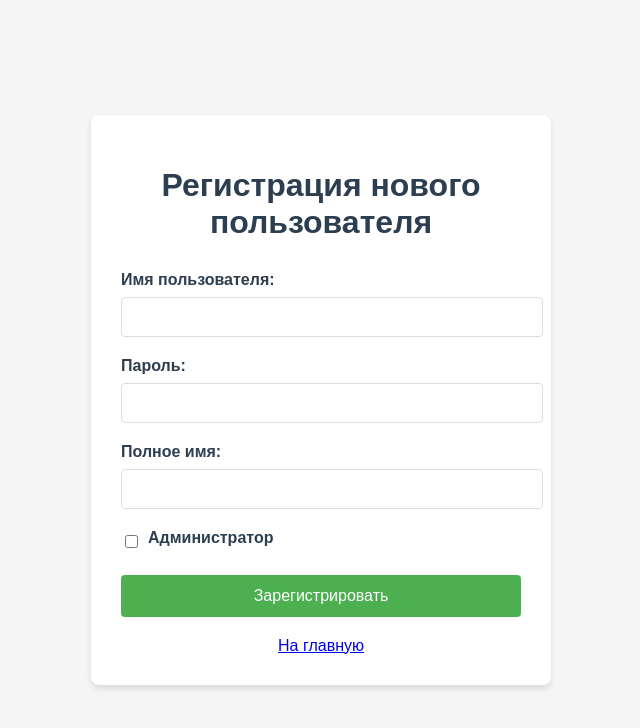
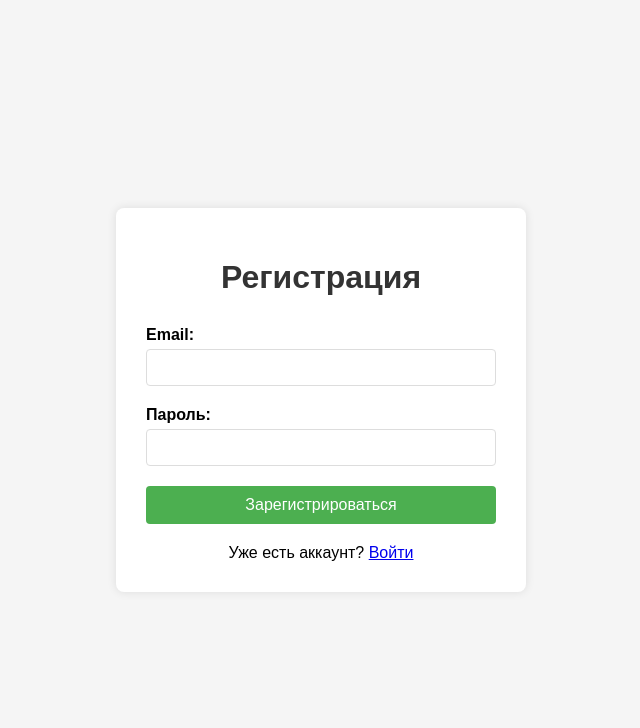
Before and after one commit to RinaHep/githttps---github.com-RinaHep-git, a Flask app: template templates/register.html in a window 1280 px wide. Shown: the top 728 px of the page, without its empty margins (319-959 px from the left). Run offline with Flask 3, Linux system fonts and the light colour scheme; the template is opened without the code that fills it, so the values that code supplies are empty; some libraries are stand-ins or nearby versions.

Commit message:
Добавление регитсрация (коммит 21)

```diff
--- a/app.py
+++ b/app.py
@@ -6,12 +6,15 @@ from docx import Document
 from io import BytesIO
 
 app = Flask(__name__)
-app.secret_key = 'your-secret-key-123'  # Замените на надежный секретный ключ в продакшене
+app.secret_key = 'your-secret-key-123'  # Секретный ключ
 
 # Конфигурация пользователя (email: password)
 USER_CREDENTIALS = {
     'user@example.com': '123456'
 }
+
+# Для хранения зарегистрированных пользователей
+REGISTERED_USERS = {}
 
 def login_required(f):
     @wraps(f)
@@ -22,13 +25,36 @@ def login_required(f):
         return f(*args, **kwargs)
     return decorated_function
 
+@app.route('/register', methods=['GET', 'POST'])
+def register():
+    if request.method == 'POST':
+        email = request.form.get('email')
+        password = request.form.get('password')
+
+        if not email or not password:
+            flash('Email и пароль обязательны для заполнения', 'danger')
+            return redirect(url_for('register'))
+
+        if email in USER_CREDENTIALS or email in REGISTERED_USERS:
+            flash('Пользователь с таким email уже существует', 'danger')
+            return redirect(url_for('register'))
+
+        # Регистрируем нового пользователя
+        REGISTERED_USERS[email] = password
+        flash('Регистрация прошла успешно! Теперь вы можете войти.', 'success')
+        return redirect(url_for('login'))
+
+    return render_template('register.html')
+
 @app.route('/login', methods=['GET', 'POST'])
 def login():
     if request.method == 'POST':
         email = request.form.get('email')
         password = request.form.get('password')
 
-        if email in USER_CREDENTIALS and USER_CREDENTIALS[email] == password:
+        # Проверяем как в основных учетных данных, так и в зарегистрированных
+        if (email in USER_CREDENTIALS and USER_CREDENTIALS[email] == password) or \
+           (email in REGISTERED_USERS and REGISTERED_USERS[email] == password):
             session['logged_in'] = True
             session['email'] = email
             flash('Вы успешно вошли в систему', 'success')
@@ -57,6 +83,7 @@ def get_db_connection():
 @app.route('/', methods=['GET', 'POST'])
 @login_required
 def index():
+    # Получение данных из БД для фильтров
     conn = get_db_connection()
     cur = conn.cursor()
 
@@ -77,6 +104,7 @@ def index():
     show_details = False
     teacher_name = group_name = semester_name = discipline_name = ''
 
+    # Обработка фильтров и формирование отчетов
     if request.method == 'POST':
         selected_teacher = request.form.get('teacher_id', '')
         selected_group = request.form.get('group_id', '')
--- a/templates/register.html
+++ b/templates/register.html
@@ -2,7 +2,7 @@
 <html lang="ru">
 <head>
     <meta charset="UTF-8">
-    <title>Регистрация нового пользователя</title>
+    <title>Регистрация</title>
     <style>
         body {
             font-family: Arial, sans-serif;
@@ -13,129 +13,93 @@
             height: 100vh;
             margin: 0;
         }
-
-        .register-container {
-            background-color: white;
+        .register-box {
+            background: white;
             padding: 30px;
             border-radius: 8px;
-            box-shadow: 0 4px 6px rgba(0, 0, 0, 0.1);
-            width: 100%;
-            max-width: 400px;
+            box-shadow: 0 0 10px rgba(0,0,0,0.1);
+            width: 350px;
         }
-
         h1 {
             text-align: center;
-            color: #2c3e50;
+            color: #333;
             margin-bottom: 30px;
         }
-
         .form-group {
             margin-bottom: 20px;
         }
-
         label {
             display: block;
-            margin-bottom: 8px;
+            margin-bottom: 5px;
             font-weight: bold;
-            color: #2c3e50;
         }
-
-        input {
+        input[type="email"],
+        input[type="password"] {
             width: 100%;
             padding: 10px;
             border: 1px solid #ddd;
             border-radius: 4px;
-            font-size: 16px;
+            box-sizing: border-box;
         }
-
         button {
             width: 100%;
-            padding: 12px;
+            padding: 10px;
             background-color: #4CAF50;
             color: white;
             border: none;
             border-radius: 4px;
+            cursor: pointer;
             font-size: 16px;
-            cursor: pointer;
-            transition: background-color 0.3s;
         }
-
         button:hover {
             background-color: #45a049;
         }
-
-        .flash-messages {
-            margin-bottom: 20px;
-        }
-
         .flash-message {
             padding: 10px;
-            margin-bottom: 10px;
+            margin-bottom: 20px;
             border-radius: 4px;
+            text-align: center;
         }
-
         .flash-success {
-            background-color: #d4edda;
-            color: #155724;
+            background-color: #dff0d8;
+            color: #3c763d;
         }
-
         .flash-danger {
-            background-color: #f8d7da;
-            color: #721c24;
+            background-color: #f2dede;
+            color: #a94442;
         }
-
-        .admin-checkbox {
-            display: flex;
-            align-items: center;
-            margin-bottom: 20px;
-        }
-
-        .admin-checkbox input {
-            width: auto;
-            margin-right: 10px;
+        .login-link {
+            text-align: center;
+            margin-top: 20px;
         }
     </style>
 </head>
 <body>
-    <div class="register-container">
-        <h1>Регистрация нового пользователя</h1>
+    <div class="register-box">
+        <h1>Регистрация</h1>
 
-        <div class="flash-messages">
-            {% with messages = get_flashed_messages(with_categories=true) %}
-                {% if messages %}
-                    {% for category, message in messages %}
-                        <div class="flash-message flash-{{ category }}">{{ message }}</div>
-                    {% endfor %}
-                {% endif %}
-            {% endwith %}
-        </div>
+        {% with messages = get_flashed_messages(with_categories=true) %}
+            {% if messages %}
+                {% for category, message in messages %}
+                    <div class="flash-message flash-{{ category }}">{{ message }}</div>
+                {% endfor %}
+            {% endif %}
+        {% endwith %}
 
-        <form method="post" action="{{ url_for('register') }}">
+        <form method="POST">
             <div class="form-group">
-                <label for="username">Имя пользователя:</label>
-                <input type="text" id="username" name="username" required>
+                <label for="email">Email:</label>
+                <input type="email" id="email" name="email" required>
             </div>
-
             <div class="form-group">
                 <label for="password">Пароль:</label>
                 <input type="password" id="password" name="password" required>
             </div>
-
-            <div class="form-group">
-                <label for="full_name">Полное имя:</label>
-                <input type="text" id="full_name" name="full_name" required>
-            </div>
-
-            <div class="admin-checkbox">
-                <input type="checkbox" id="is_admin" name="is_admin">
-                <label for="is_admin">Администратор</label>
-            </div>
-
-            <button type="submit">Зарегистрировать</button>
+            <button type="submit">Зарегистрироваться</button>
         </form>
 
-        <div style="text-align: center; margin-top: 20px;">
-            <a href="{{ url_for('index') }}">На главную</a>
+        <div class="login-link">
+            Уже есть аккаунт? <a href="{{ url_for('login') }}">Войти</a>
         </div>
     </div>
 </body>
```
Also changed, not shown: templates/login.html (+8 -0 lines).
